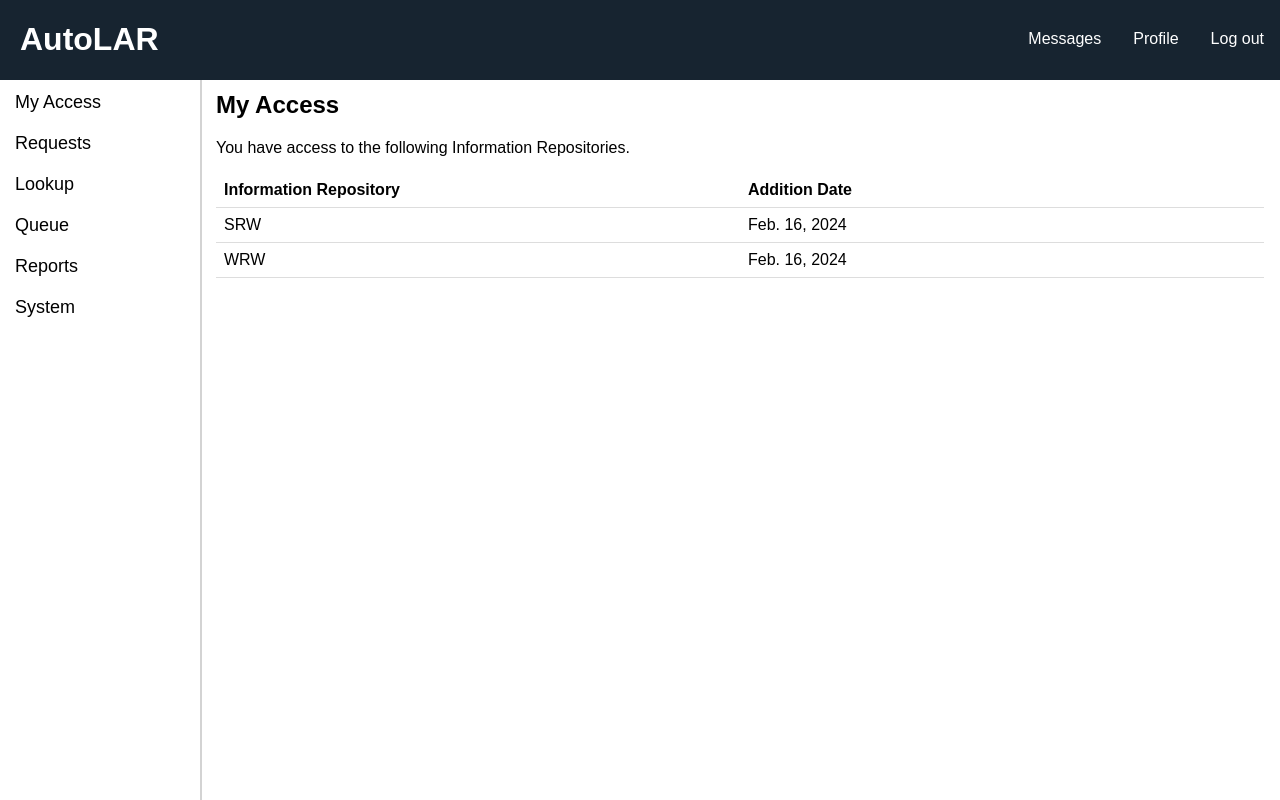
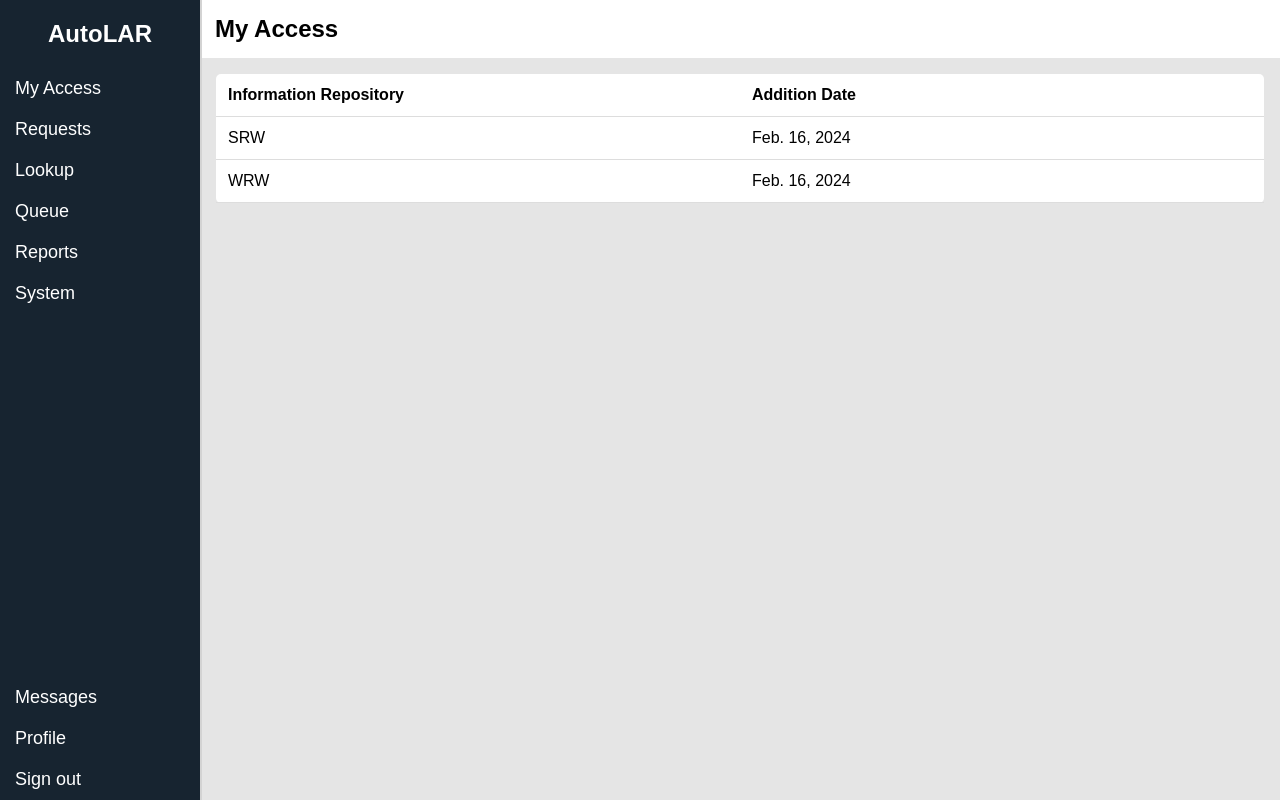
Before and after one commit to Wolfasaurus1/supreme-journey, a Django app: page /access in a window 1280 px wide. Run offline with Django 5.2, Linux system fonts and the light colour scheme; a user stored in the database is signed in; data comes from the database, SQL or seed files in the repository.

Commit message:
redesign the navbars

```diff
--- a/autolar/main/static/dashboard.css
+++ b/autolar/main/static/dashboard.css
@@ -1,29 +1,7 @@
 body {
     font-family: Arial, sans-serif;
     margin: 0;
-}
-
-.topnav {
-    overflow: hidden;
-    background-color: #172430;
-    position: fixed;
-    top: 0;
-    width: 100%;
-    z-index: 2;
-}
-
-.topnav a {
-    float: right;
-    display: block;
-    color: white;
-    text-align: center;
-    padding: 30px 16px;
-    text-decoration: none;
-    height: 100%;
-}
-
-.topnav a:hover {
-    background-color: #273c4f;
+    background-color: rgb(229, 229, 229);
 }
 
 .sidebar {
@@ -33,28 +11,28 @@ body {
     z-index: 1;
     top: 0;
     left: 0;
-    background-color: white;
+    background-color: #172430;
     overflow-x: hidden;
-    padding-top: 82px;
     border-right: 2px solid lightgray;
+    display: flex;
+    flex-direction: column;
 }
 
 .sidebar a {
     padding: 10px 15px;
     text-decoration: none;
     font-size: 18px;
-    color: black;
+    color: white;
     display: block;
 }
 
 .sidebar a:hover {
-    background-color: #DDD;
+    background-color: #293f54;
 }
 
 .content {
     margin-left: 200px;
     padding: 1px 16px;
-    margin-top: 70px;
 }
 
 table {
@@ -62,11 +40,13 @@ table {
     width: 100%;
     table-layout: fixed;
     margin-top: 15px;
+    background-color: white;
+    border-radius: 5px;
 }
 
 th,
 td {
-    padding: 8px;
+    padding: 12px;
     text-align: left;
     border-bottom: 1px solid #DDD;
 }
--- a/autolar/main/templates/access.html
+++ b/autolar/main/templates/access.html
@@ -7,26 +7,22 @@
 </head>
 
 <body>
-
-    <div class="topnav">
-        <h1 style="float: left;color: white; padding-left: 20px;">AutoLAR</h1>
-        <a href="#home">Log out</a>
-        <a href="#home">Profile</a>
-        <a href="#news">Messages</a>
-    </div>
-
     <div class="sidebar">
+        <h2 style="text-align: center;color: white">AutoLAR</h2>
         <a href="/access">My Access</a>
         <a href="/requests">Requests</a>
         <a href="/lookup">Lookup</a>
         <a href="/queue">Queue</a>
         <a href="/reports">Reports</a>
         <a href="/system">System</a>
+        <a style="margin-top: auto;" href="/system">Messages</a>
+        <a href="/system">Profile</a>
+        <a href="/system">Sign out</a>
     </div>
-
+    <div style="margin-left: 200px;background-color: rgb(255, 255, 255);">
+        <h2 style="margin: 0; padding: 15px">My Access</h2>
+    </div>
     <div class="content">
-        <h2>My Access</h2>
-        <p>You have access to the following Information Repositories.</p>
         <table>
             <thead>
                 <tr>
```
Also changed, not shown: autolar/main/templates/requests.html (+9 -12 lines).
